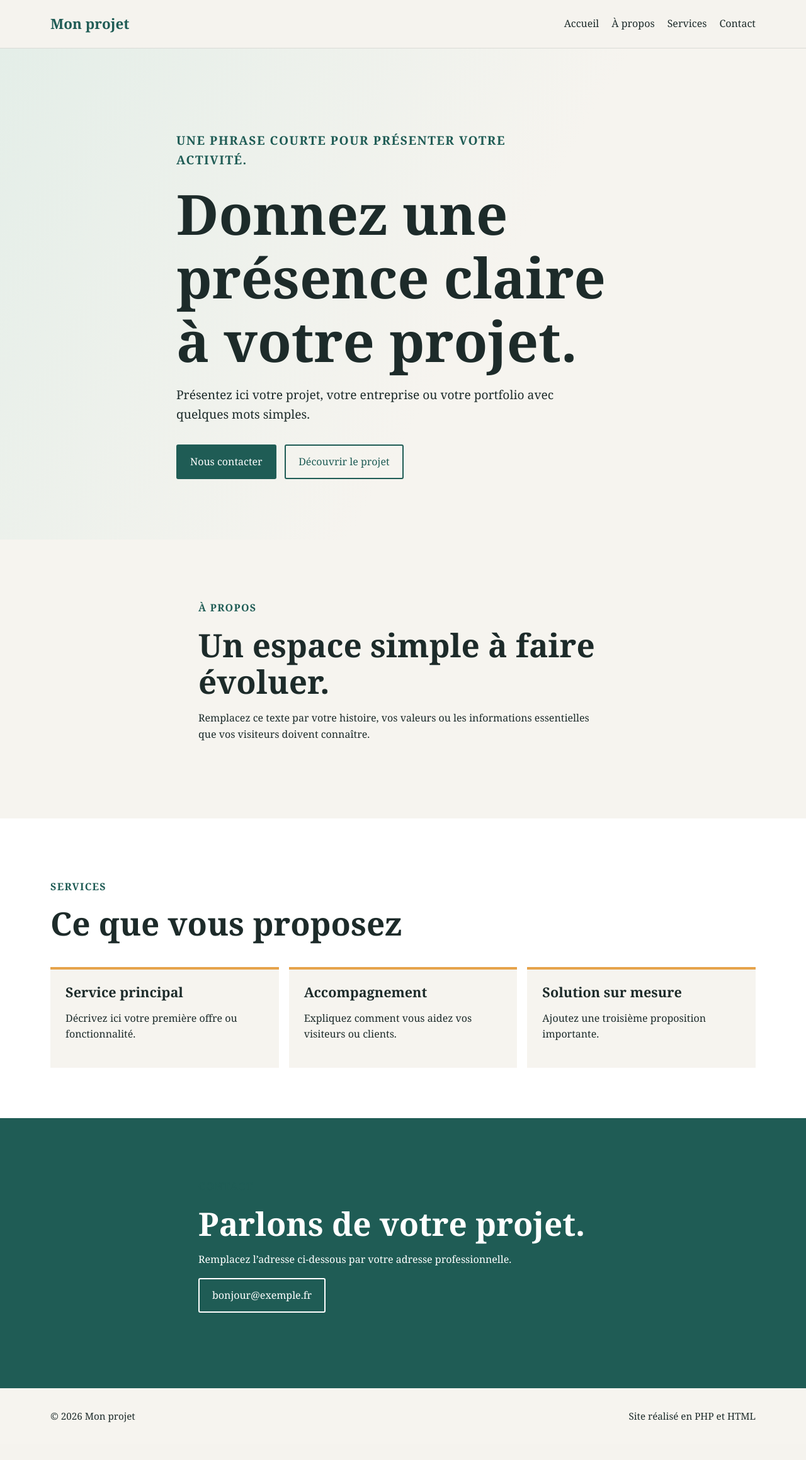
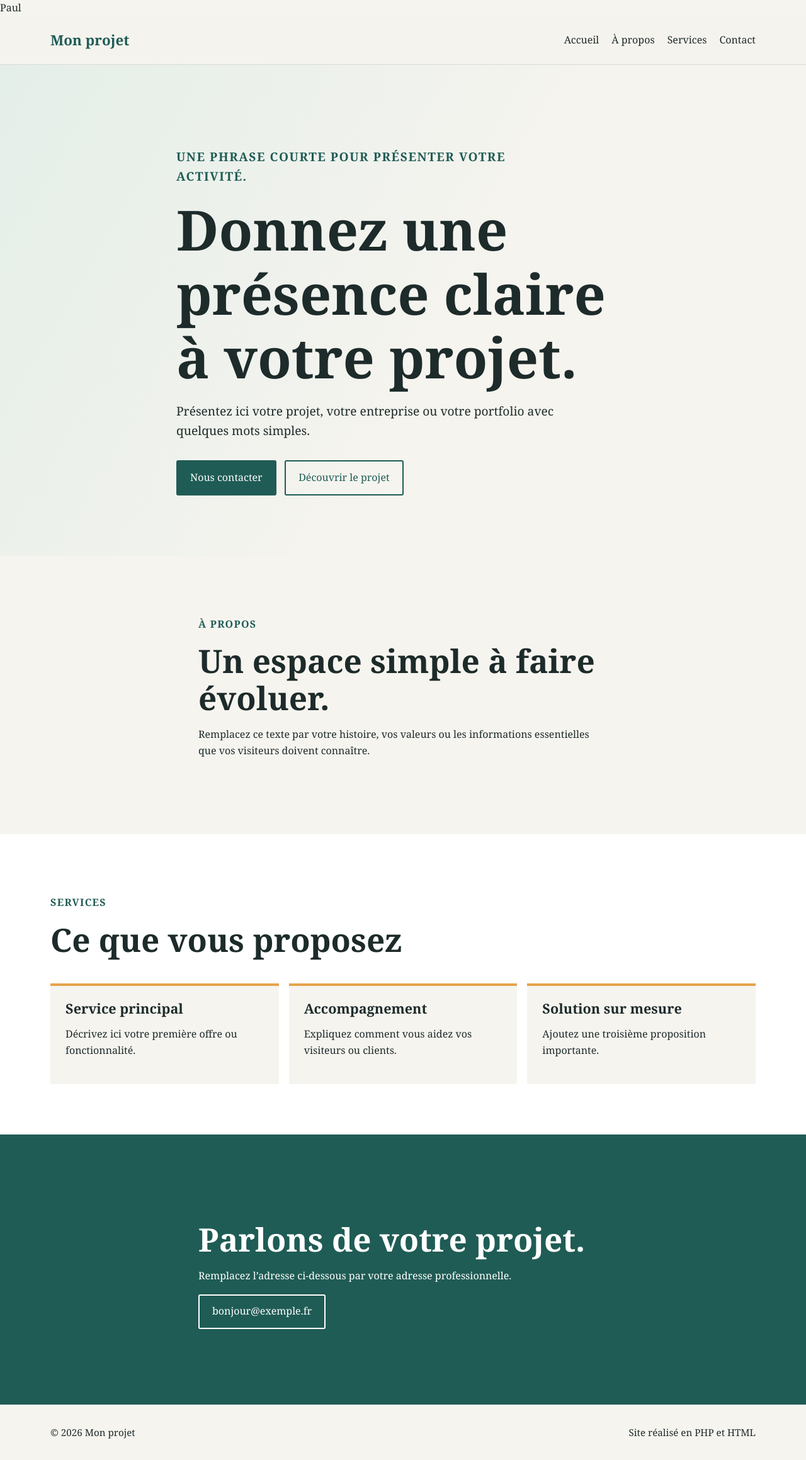
Before and after one commit to coursdeleo/Mini-Projet, a PHP site: page / in a window 1280 px wide. Shown: the whole page at 63% size. Before the commit the page ends 2259 px from the top, so only its background shows below. Run offline with PHP 8.4, Linux system fonts and the light colour scheme.

Commit message:
Mise à jour de index.php et ajout de fichiers

```diff
--- a/index.php
+++ b/index.php
@@ -1,4 +1,4 @@
-<?php
+Paul <?php
 // Configuration générale du site : modifiez uniquement cette zone pour commencer.
 $site = [
 	'name' => 'Mon projet',
--- /dev/null
+++ b/kbjybj.txt
@@ -0,0 +1 @@
+xsteeeeeeeeeeeeeeeeeeeeeeeeeeeeeeeeeeeeeeeeeee
```
